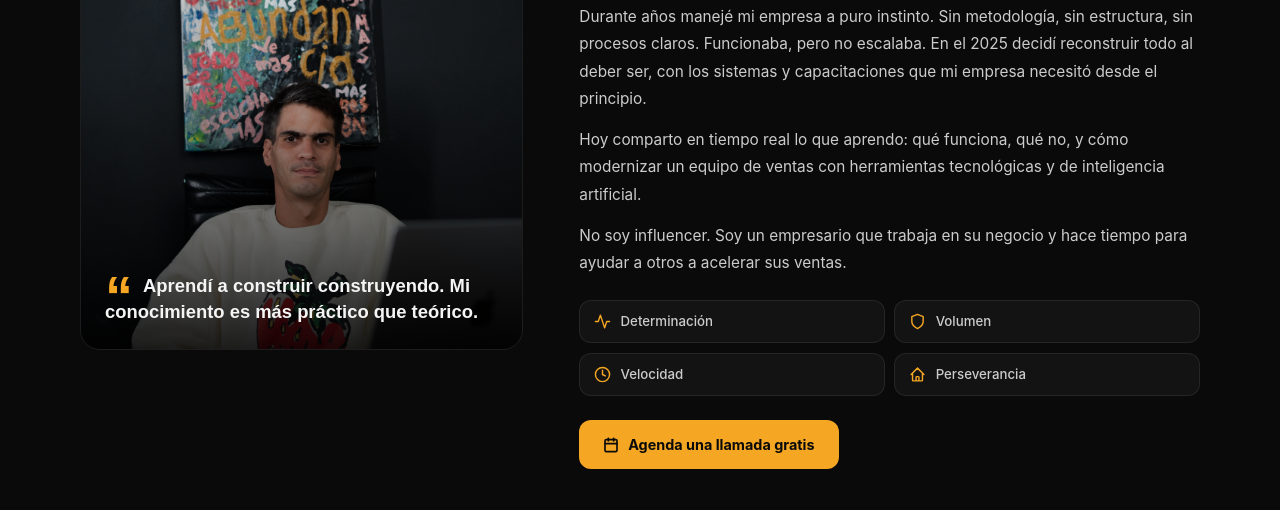
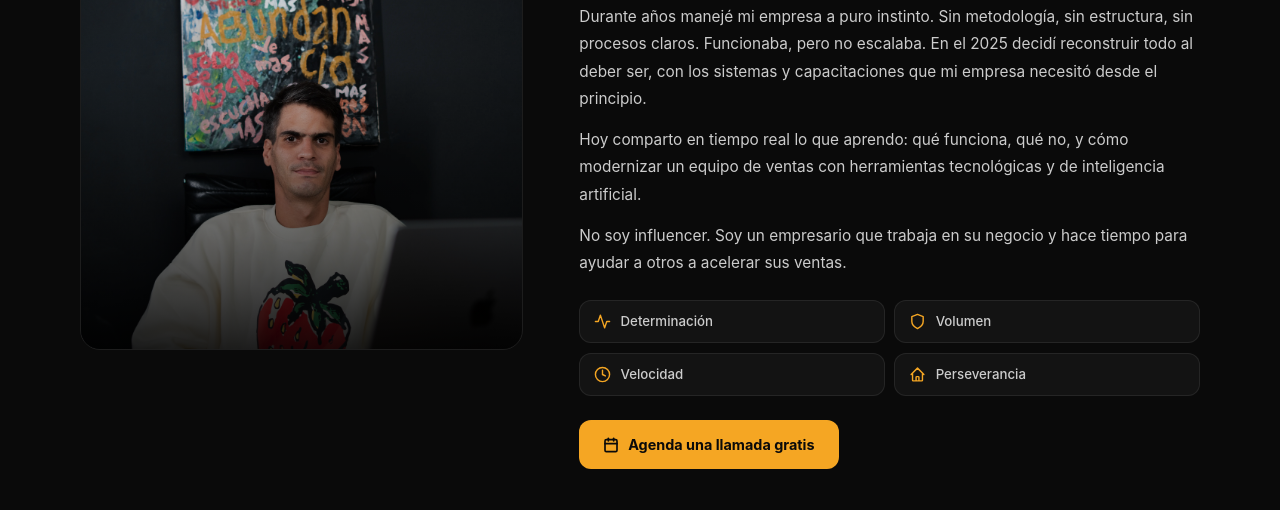
Before and after one commit to juandnr/OscarB2B, a plain HTML site: page index.html in a window 1280 px wide. Shown: the part 290-800 px from the top of the page. Drawn offline with Linux system fonts and the light colour scheme.

Commit message:
Add files via upload

```diff
--- a/index.html
+++ b/index.html
@@ -715,9 +715,6 @@
             <div>
                 <div class="about-card">
                     <img src="oscar-paez.webp" alt="Oscar Paez — Consultor de Ventas & Business Coach" width="600" height="800" fetchpriority="high">
-                    <blockquote class="about-quote">
-                        Aprendí a construir construyendo. Mi conocimiento es más práctico que teórico.
-                    </blockquote>
                 </div>
             </div>
 
```
